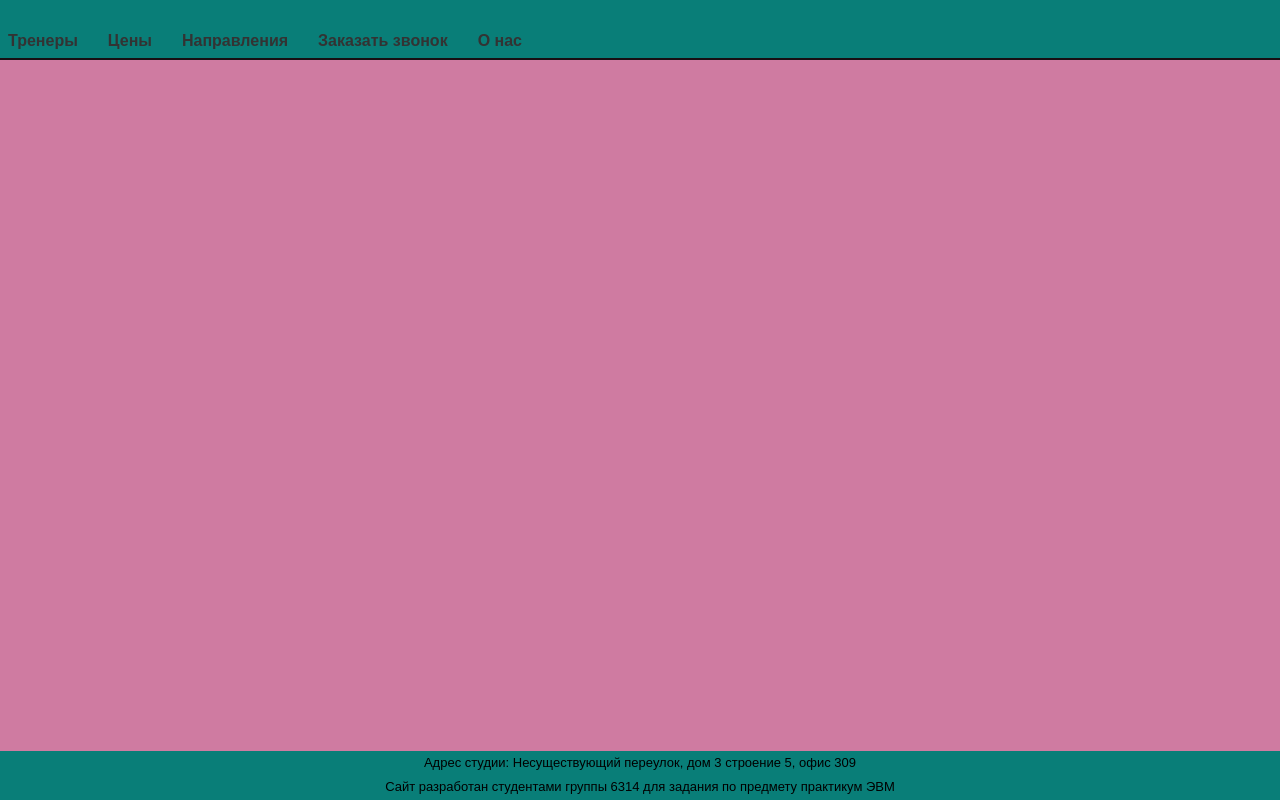
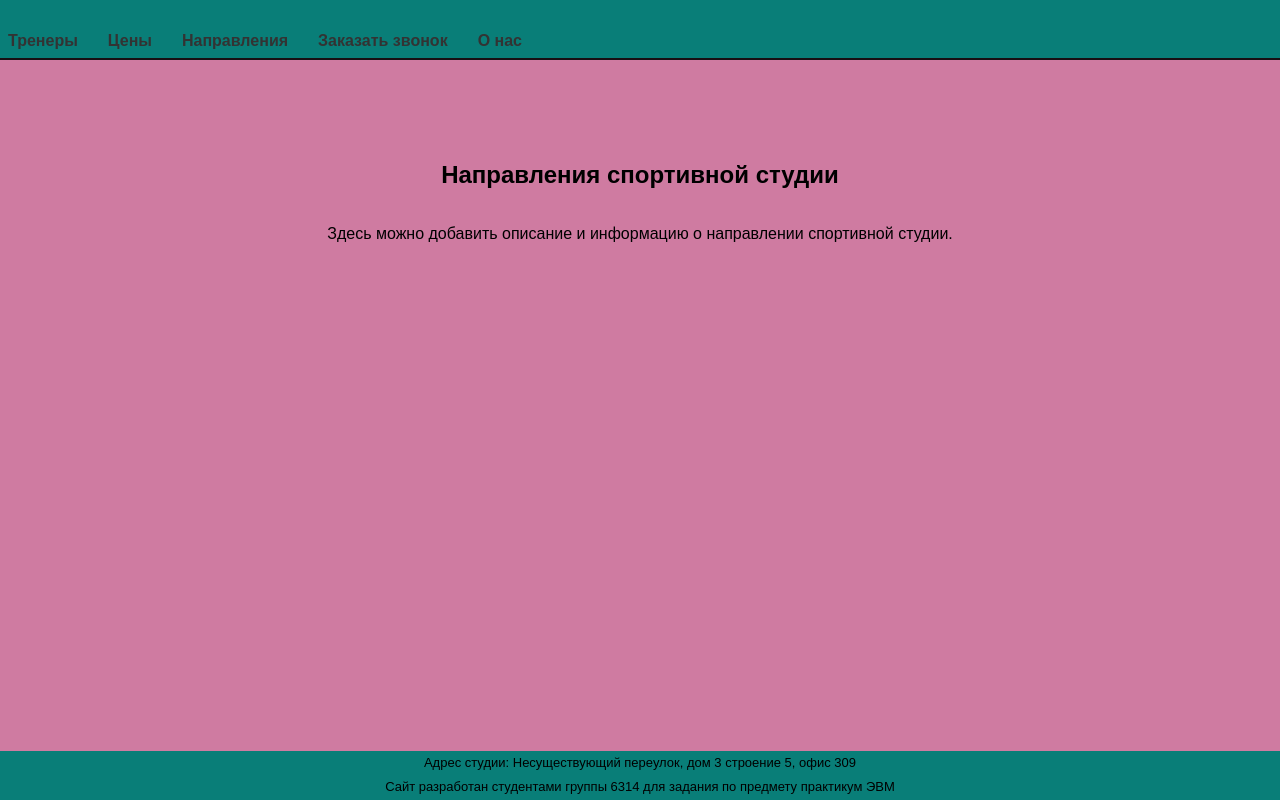
Before and after one commit to algorithm-ssau/SportCenter, a React (Create React App) app in the folder my-app/: page /napravlenie1 in a window 1280 px wide. Built offline with nearby package versions, Linux system fonts and the light colour scheme; no server answers.

Commit message:
Добавлен переход на 1 направление

```diff
--- a/my-app/src/App.js
+++ b/my-app/src/App.js
@@ -9,6 +9,7 @@ import { BrowserRouter as Router, Routes, Route } from 'react-router-dom';
 import HomePage from './CallPage';
 import Me from './me';
 import './Style.css';
+import Napravlenie1 from './napravlenie1';
 
 function App() {
 
@@ -72,11 +73,13 @@ function App() {
 
         <Routes>
           {/* ... */}
+
           <Route path="/trainers" element={<Trainers />} />
           <Route path="/prices" element={<PricesPage />} />
           <Route path="/categ" element={<Categ />} />
           <Route path="/home" element={<HomePage />} />
           <Route path="/me" element={<Me />} />
+          <Route path="/napravlenie1" element={<Napravlenie1 />} />
           {/* ... */}
         </Routes>
 
--- a/my-app/src/Categ.js
+++ b/my-app/src/Categ.js
@@ -1,7 +1,17 @@
 import React from 'react';
+import { Link } from 'react-router-dom';
+import { BrowserRouter as Router, Routes, Route } from 'react-router-dom';
+import Napravlenie1 from './napravlenie1';
+import './App';
 
-function HomePage() {
-  return <h2>Категории</h2>;
+function Categ() {
+  return (
+      <form className="custom-form">
+        <h1>Направления</h1>
+        <Link to="/napravlenie1" className="btn">Перейти на направление 1</Link>
+
+      </form>
+  );
 }
 
-export default HomePage;
+export default Categ;
--- /dev/null
+++ b/my-app/src/napravlenie1.js
@@ -0,0 +1,13 @@
+import React from 'react';
+
+function Napr1() {
+  return (
+    <div className="custom-form">
+      <h1>Направления спортивной студии</h1>
+      <p>Здесь можно добавить описание и информацию о направлении спортивной студии.</p>
+      {/* Другие элементы и контент */}
+    </div>
+  );
+}
+
+export default Napr1;
```
